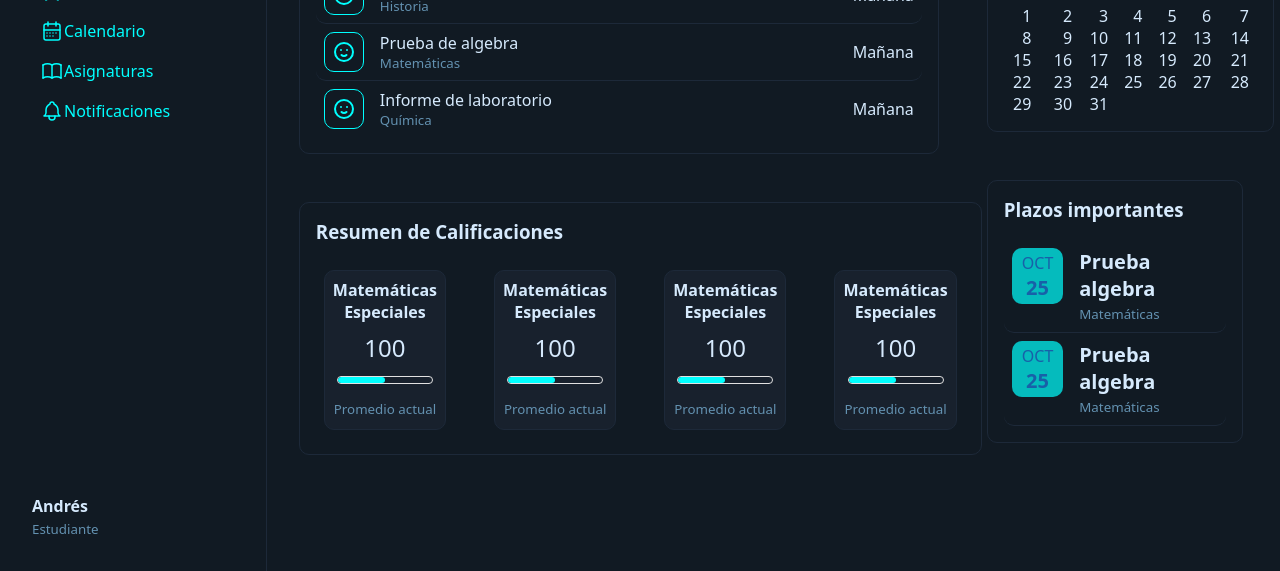
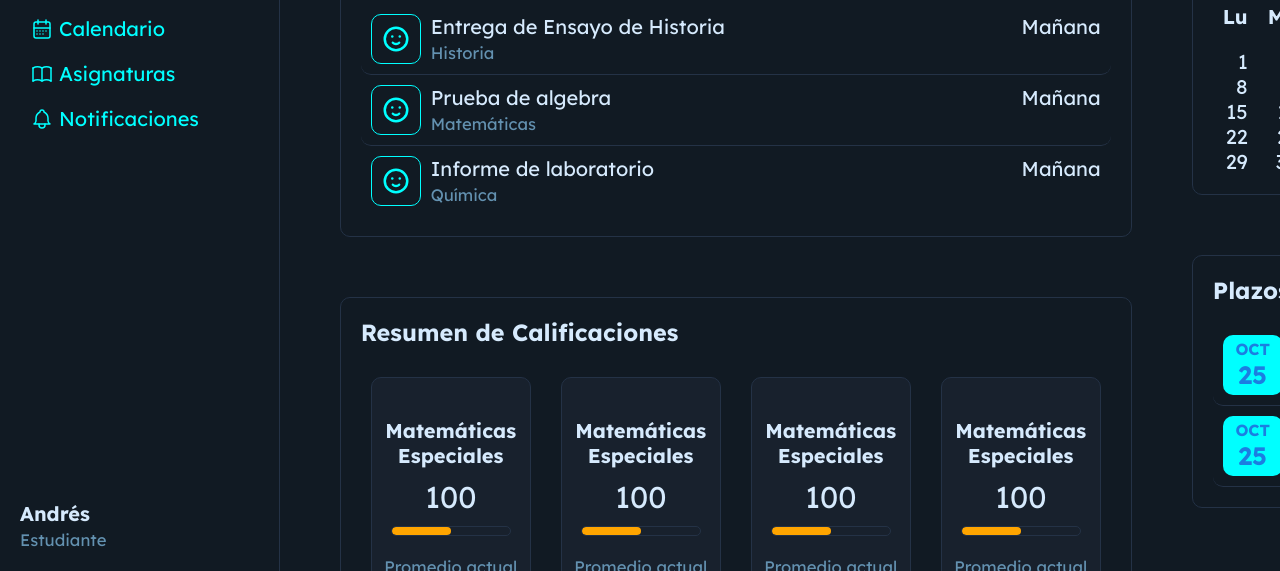
Before and after one commit to afrivera-g/grades-manager-practice, a plain HTML site: page index.html in a window 1280 px wide. Shown: the part 229-800 px from the top of the page. Drawn offline with Linux system fonts and the light colour scheme.

Commit message:
Enhance dashboard layout and styling for improved user experience and accessibility

```diff
--- a/index.html
+++ b/index.html
@@ -189,21 +189,20 @@
       <p>Aquí tienes un resumen de tu actividad académica.</p>
       <div>
         <div class="dashboard-columns">
-          <section id="dashboard-activities">
+          <section id="dashboard-activities" class="dashboard-sections">
             <h3>Proximas Actividades</h3>
             <article>
               <div>
                 <svg
                   xmlns="http://www.w3.org/2000/svg"
-                  width="24"
-                  height="24"
+                  width="30"
+                  height="30"
                   viewBox="0 0 24 24"
                   fill="none"
                   stroke="currentColor"
                   stroke-width="2"
                   stroke-linecap="round"
                   stroke-linejoin="round"
-                  class="icon icon-tabler icons-tabler-outline icon-tabler-mood-smile"
                 >
                   <path stroke="none" d="M0 0h24v24H0z" fill="none" />
                   <path d="M12 12m-9 0a9 9 0 1 0 18 0a9 9 0 1 0 -18 0" />
@@ -222,15 +221,14 @@
               <div>
                 <svg
                   xmlns="http://www.w3.org/2000/svg"
-                  width="24"
-                  height="24"
+                  width="30"
+                  height="30"
                   viewBox="0 0 24 24"
                   fill="none"
                   stroke="currentColor"
                   stroke-width="2"
                   stroke-linecap="round"
                   stroke-linejoin="round"
-                  class="icon icon-tabler icons-tabler-outline icon-tabler-mood-smile"
                 >
                   <path stroke="none" d="M0 0h24v24H0z" fill="none" />
                   <path d="M12 12m-9 0a9 9 0 1 0 18 0a9 9 0 1 0 -18 0" />
@@ -249,15 +247,14 @@
               <div>
                 <svg
                   xmlns="http://www.w3.org/2000/svg"
-                  width="24"
-                  height="24"
+                  width="30"
+                  height="30"
                   viewBox="0 0 24 24"
                   fill="none"
                   stroke="currentColor"
                   stroke-width="2"
                   stroke-linecap="round"
                   stroke-linejoin="round"
-                  class="icon icon-tabler icons-tabler-outline icon-tabler-mood-smile"
                 >
                   <path stroke="none" d="M0 0h24v24H0z" fill="none" />
                   <path d="M12 12m-9 0a9 9 0 1 0 18 0a9 9 0 1 0 -18 0" />
@@ -273,7 +270,7 @@
               <p>Mañana</p>
             </article>
           </section>
-          <section id="dashboard-califications">
+          <section id="dashboard-califications" class="dashboard-sections">
             <h3>Resumen de Calificaciones</h3>
             <div>
               <article>
@@ -305,7 +302,7 @@
         </div>
 
         <div class="dashboard-columns">
-          <section id="dashboard-calendar">
+          <section id="dashboard-calendar" class="dashboard-sections">
             <h3>Diciembre 2025</h3>
             <ol>
               <li class="day-name">Lu</li>
@@ -349,7 +346,7 @@
               <li>31</li>
             </ol>
           </section>
-          <section id="dashboard-important">
+          <section id="dashboard-important" class="dashboard-sections">
             <h3>Plazos importantes</h3>
             <div>
               <article>
--- a/style.css
+++ b/style.css
@@ -1,10 +1,12 @@
+@import url('https://fonts.googleapis.com/css2?family=Lexend:wght@100..900&display=swap');
+
 *,
 *::before,
 *::after {
   margin: 0;
   padding: 0;
   box-sizing: border-box;
-  font-family: system-ui, -apple-system, BlinkMacSystemFont, 'Segoe UI', Roboto, Oxygen, Ubuntu, Cantarell, 'Open Sans', 'Helvetica Neue', sans-serif;
+  font-family: lexend, system-ui, -apple-system, BlinkMacSystemFont, 'Segoe UI', Roboto, Oxygen, Ubuntu, Cantarell, 'Open Sans', 'Helvetica Neue', sans-serif;
 }
 
 :root {
@@ -13,18 +15,22 @@
   --secondary: #1b7ee1;
   --secondary-hover: #1a71c7;
   --background: #111a23;
-  --background-hover: #283b4e;
+  --background-hover: #1c2834;
   --text-color: #d6eafd;
   --text-secondary: #6391b0;
   --card-bg: #18212d;
   --card-hover: #1f2936;
-  --border-color: #1d2939;
-  --border-radius: 10px;
+  --border-color: #243246;
+  --border-radius: 0.5rem;
+}
+
+html {
+  font-size: 20px;
 }
 
 body {
   display: flex;
-  background: var(--background);
+  background-color: var(--background);
   color: var(--text-color);
   height: 100vh;
 }
@@ -41,32 +47,31 @@ nav {
     color: var(--primary);
     border-radius: var(--border-radius);
     padding: .5em;
+    gap: .25em;
+
+    &:hover {
+    background-color: var(--background-hover);
   }
-}
-
-a {
-
-
-  &:hover {
-    background: var(--primary-hover);
-    color: var(--background);
   }
 }
 
 #lateral-panel {
   display: flex;
   flex-direction: column;
-  width: 20em;
-  padding: 2em;
-  border-right: solid var(--border-color) .5px;
+  width: 15rem;
+  padding: 1rem;
+  border-right: solid var(--border-color) .025rem;
   justify-content: space-between;
 
   h2 {
     display: flex;
-    padding-bottom: 2em;
-    align-items: center;
-    gap: .5em;
+    margin-bottom: 2rem;
+    gap: .5rem;
     color: var(--primary);
+  }
+
+  > div p {
+    font-weight: bold;
   }
 }
 
@@ -87,60 +92,44 @@ small {
 main {
   display: flex;
   flex-direction: column;
-  width: 100%;
+  padding: 3rem;
+  margin: auto;
   height: 100vh;
-  padding: 2em;
+  /*Esto se tiene que pasar al media query*/
+  overflow-y: scroll;
+  scrollbar-width: none;
 }
 
-main > div {
+main > div:first-of-type {
   display: flex;
   height: fit-content;
-  margin-top: 3em;
-  gap: 3em;
+  gap: 3rem;
+  margin-top: 2rem;
 }
 
-section {
-  display: flex;
-  flex-direction: column;
+.dashboard-sections {
   border: solid .5px var(--border-color);
   border-radius: var(--border-radius);
-  padding: 1em;
-  height: fit-content;
-  min-width: fit-content;
+  padding: 1rem;
 
   h3 {
-    padding-bottom: 1em;
+    padding-bottom: 1rem;
   }
-}
-
-#dashboard-califications > div {
-  display: flex;
-  justify-content: space-between;
 }
 
 .dashboard-columns {
   display: flex;
   flex-direction: column;
-  gap: 3em;
-
-  &:first-of-type {
-    width: 50vw;
-  }
-
-  &:last-of-type {
-    width: 20vw;
-  }
+  gap: 3rem;
 }
 
 #dashboard-activities > article {
   display: flex;
-  border-bottom: solid .5px var(--border-color);
-  padding: .5em;
-  gap: 1em;
-  align-items: center;
-  justify-content: space-between;
+  border-bottom: solid .025rem var(--border-color);
+  padding: .5rem;
+  gap: .5rem;
   border-radius: var(--border-radius);
-  min-width: 20em;
+  min-width: 20rem;
 
   &:last-of-type {
     border: none;
@@ -148,9 +137,9 @@ section {
 
   div:first-child {
     display: flex;
-    min-height: 2.5em;
-    min-width: 2.5em;
-    border: solid .5px var(--primary);
+    min-height: 2.5rem;
+    min-width: 2.5rem;
+    border: solid .025rem var(--primary);
     border-radius: var(--border-radius);
     justify-content: center;
     align-items: center;
@@ -158,69 +147,65 @@ section {
   }
 
   &:hover {
-    background: var(--secondary);
+    background-color: var(--background-hover);
   }
 }
 
 .dashboard-activity-text {
-  display: flex;
-  flex-direction: column;
   width: 90%;
-}
-
-#username-lateral-panel {
-  font-weight: bold;
 }
 
 #dashboard-califications div{
   display: flex;
-  justify-content: space-around;
-  gap: 3em;
-  padding: .5em;
+  gap: 1.5rem;
+  padding: .5rem;
 }
 
 #dashboard-califications article {
   display: flex;
   flex-direction: column;
   align-items: center;
-  padding: .5em;
-  border: solid .5px var(--border-color);
-  background: var(--card-bg);
+  justify-content: center;
+  border: solid .025rem var(--border-color);
+  background-color: var(--card-bg);
   border-radius: var(--border-radius);
-  height: 10em;
-  width: 100%;
+  min-height: 12rem;
+  width: 8rem;
+  padding: .5rem;
+  transition: transform 0.3s ease-in-out;
 
   p:first-child{
     text-align: center;
     font-weight: bold;
-    margin-bottom: .5em;
+    margin-bottom: .5rem;
   }
 
   p:nth-child(2) {
-    font-size: 24px;
-    margin-bottom: .5em;
+    font-size: 1.5rem;
+    margin-bottom: .5rem;
   }
 
   &:hover {
     background-color: var(--card-hover);
+    transform: scale(1.1);
   }
 
   progress {
-    width: 6em;
-    height: .5em;
+    width: 6rem;
+    height: .5rem;
     background-color: transparent;
-    border: solid .5px #e1e1e1;
+    border: solid .025rem var(--border-color);
     border-radius: 99999px;
     overflow: hidden;
-    margin-bottom: 1em;
+    margin-bottom: 1rem;
 
     &::-webkit-progress-bar {
       background-color: transparent;
     }
 
     &::-webkit-progress-value {
-      background-color: var(--primary); /* Color del progreso */
-      border-radius: 10px;
+      background-color: orange; /* Color del progreso */
+      border-radius: var(--border-radius);
     }
   }
 }
@@ -232,33 +217,34 @@ section {
 
 #dashboard-important article {
   display: flex;
-  gap: 1em;
-  padding: .5em;
+  gap: 1rem;
+  padding: .5rem;
   border-radius: var(--border-radius);
-  border-bottom: solid .5px var(--border-color);
+  border-bottom: solid .025rem var(--border-color);
+  transition: transform .3s ease-in-out;
 
   div:first-of-type {
-    background: var(--primary);
-    opacity: 70%;
+    background-color: var(--primary);
     color: var(--secondary);
     border-radius: var(--border-radius);
     text-align: center;
-    padding: .2em;
-    height: fit-content;
-    width: 3.5em;
+    padding: .2rem;
+    min-height: 3rem;
+    min-width: 3rem;
   }
 
-  p:last-of-type {
-    font-size: 20px;
+  > div:first-of-type p:first-of-type {
+    font-size: .8rem;
+    font-weight: bold;
+  }
+
+  > div:first-of-type p:last-of-type {
+    font-size: 1.25rem;
     font-weight: bold;
   }
 
   &:hover {
-    background-color: var(--secondary);
-
-    div:first-of-type {
-      opacity: 100%;
-    }
+    background-color: var(--background-hover);
   }
 }
 
@@ -275,8 +261,7 @@ ol {
   }
 
   li:hover {
-    background-color: var(--primary-hover);
-
+    background-color: var(--background-hover);
   }
 }
 
```
